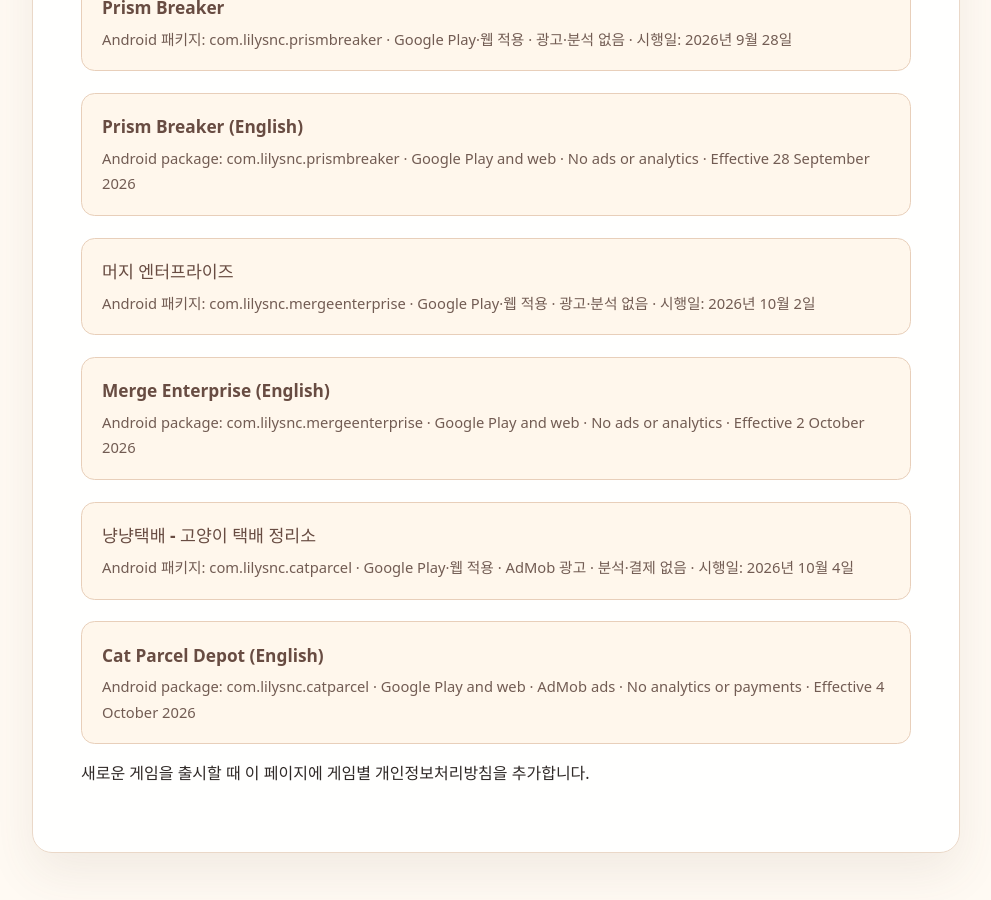
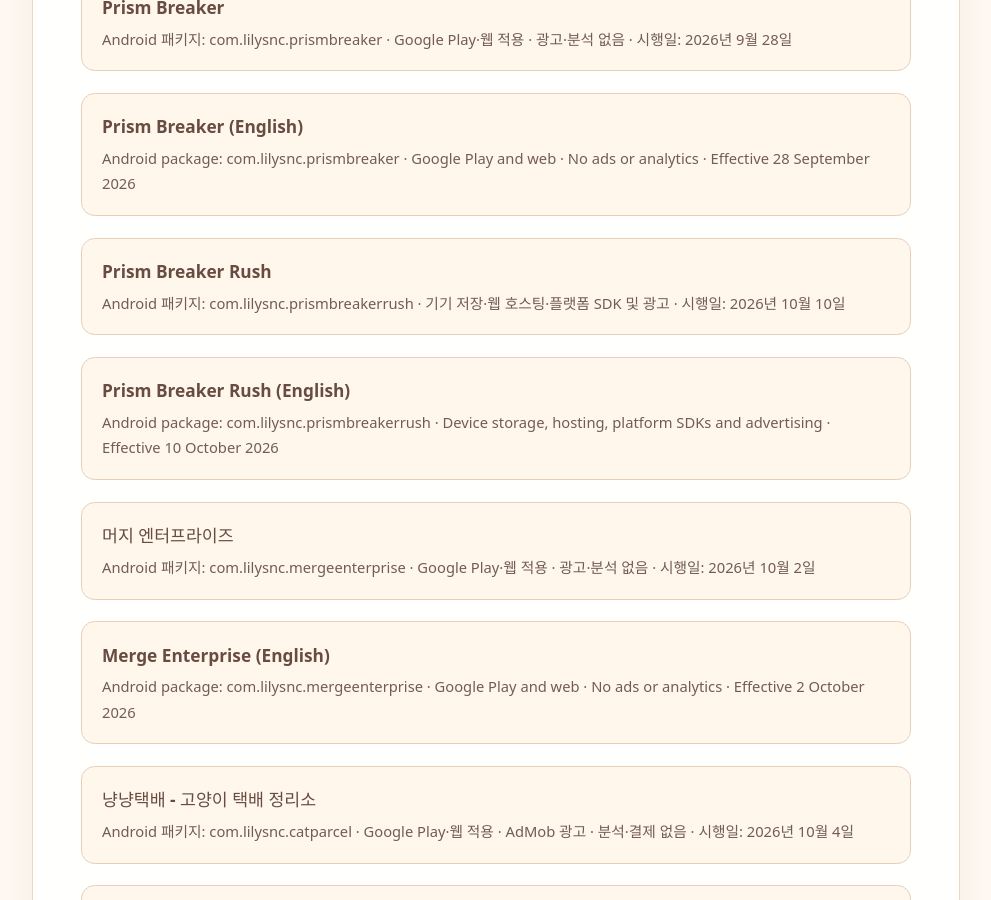
Before and after one commit to lilysnc/privacy-policies, a Jekyll site: the page built from index.md, in a window 1280 px wide and 900 px high, scrolled down 1279 px. Shown: the whole window, without its empty margins (144-1135 px from the left). Built offline with Jekyll 4.4.1, drawn with Linux system fonts in a browser that asks for light colours.

Commit message:
Publish Prism Breaker Rush privacy policy

```diff
--- a/index.md
+++ b/index.md
@@ -71,6 +71,18 @@ permalink: /
     </a>
   </li>
   <li>
+    <a class="policy-card" href="{{ '/prism-breaker-rush/' | relative_url }}">
+      <strong>Prism Breaker Rush</strong>
+      <span>Android 패키지: com.lilysnc.prismbreakerrush · 기기 저장·웹 호스팅·플랫폼 SDK 및 광고 · 시행일: 2026년 10월 10일</span>
+    </a>
+  </li>
+  <li>
+    <a class="policy-card" href="{{ '/prism-breaker-rush/en/' | relative_url }}">
+      <strong>Prism Breaker Rush (English)</strong>
+      <span>Android package: com.lilysnc.prismbreakerrush · Device storage, hosting, platform SDKs and advertising · Effective 10 October 2026</span>
+    </a>
+  </li>
+  <li>
     <a class="policy-card" href="{{ '/mergeenterprise/' | relative_url }}">
       <strong>머지 엔터프라이즈</strong>
       <span>Android 패키지: com.lilysnc.mergeenterprise · Google Play·웹 적용 · 광고·분석 없음 · 시행일: 2026년 10월 2일</span>
```
Also changed, not shown: prism-breaker-rush/en/index.md (added, +86 -0 lines), prism-breaker-rush/index.md (added, +83 -0 lines), README.md.
